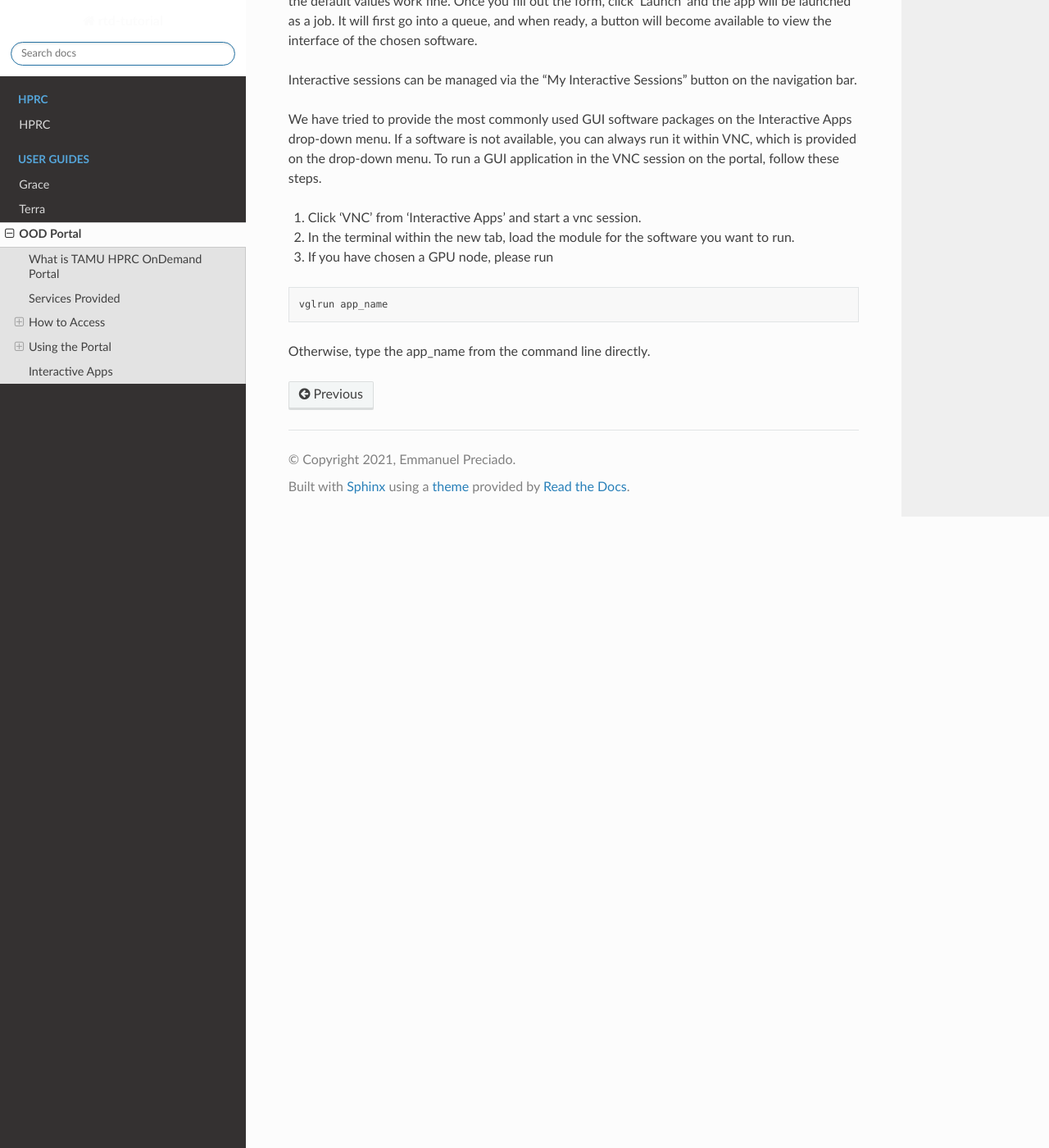
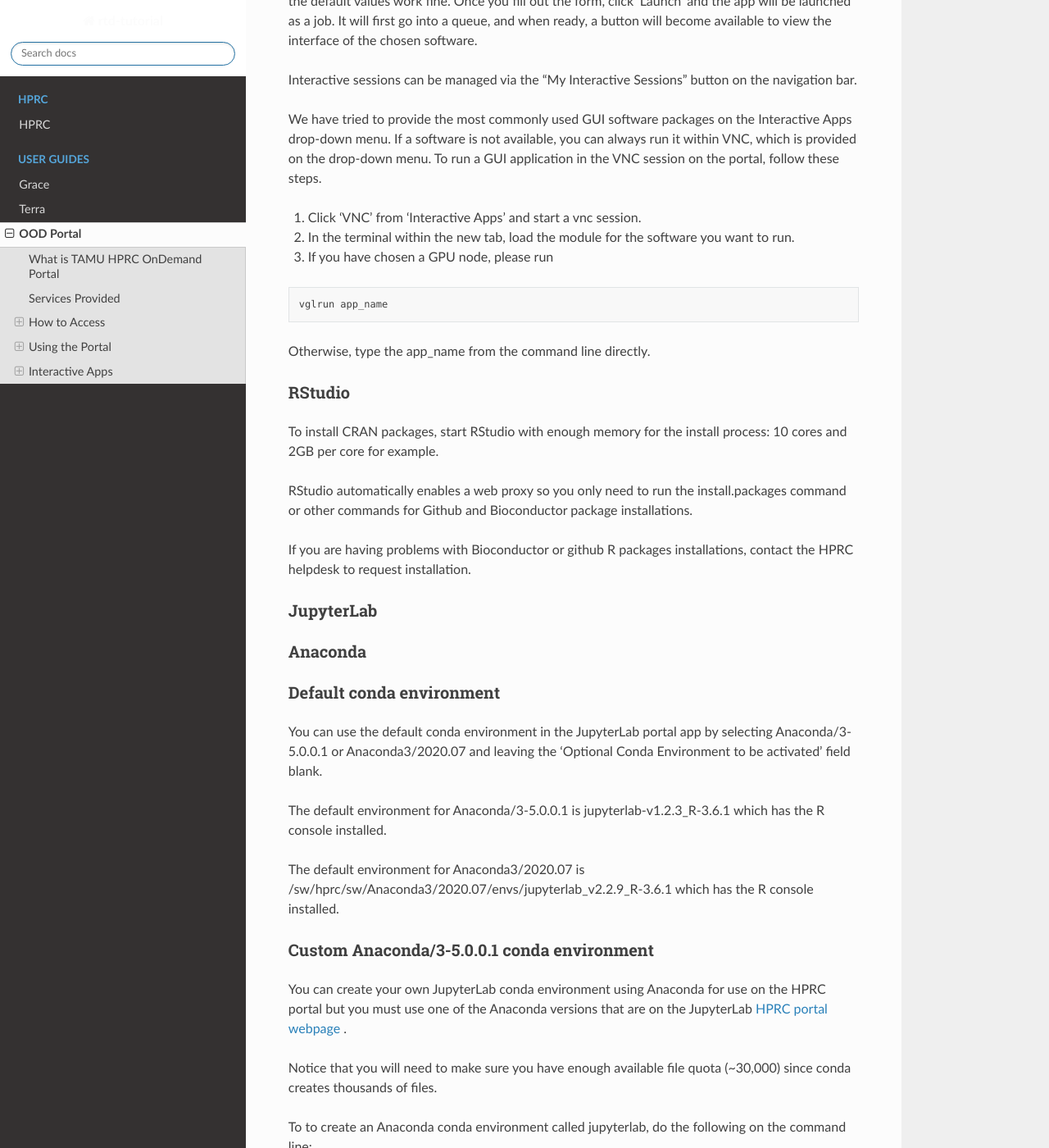
Before and after one commit to EmmanuelDej/rtd-tutorial, a Sphinx documentation site: the page built from docs/ood.rst, in a window 1280 px wide and 1400 px high, scrolled down 6758 px. Shown: the whole window at 82% size. Built offline with Sphinx 7.4.7 and the Read the Docs theme 2.0.0, drawn with Linux system fonts in a browser that asks for light colours; pages that are not in the unit, such as notebooks, are missing from menus; some of the changed text lies outside the part shown.

Commit message:
Update ood.rst

```diff
--- a/docs/ood.rst
+++ b/docs/ood.rst
@@ -180,3 +180,73 @@
       vglrun app_name
 
 Otherwise, type the app_name from the command line directly.
+
+RStudio
+*******
+To install CRAN packages, start RStudio with enough memory for the install process: 10 cores and 2GB per core for example.
+
+RStudio automatically enables a web proxy so you only need to run the install.packages command or other commands for Github and Bioconductor package installations.
+
+If you are having problems with Bioconductor or github R packages installations, contact the HPRC helpdesk to request installation.
+
+JupyterLab
+**********
+
+Anaconda
+********
+
+Default conda environment
+*************************
+You can use the default conda environment in the JupyterLab portal app by selecting Anaconda/3-5.0.0.1 or Anaconda3/2020.07 and leaving the 'Optional Conda Environment to be activated' field blank.
+
+The default environment for Anaconda/3-5.0.0.1 is jupyterlab-v1.2.3_R-3.6.1 which has the R console installed.
+
+The default environment for Anaconda3/2020.07 is /sw/hprc/sw/Anaconda3/2020.07/envs/jupyterlab_v2.2.9_R-3.6.1 which has the R console installed.
+
+Custom Anaconda/3-5.0.0.1 conda environment
+*******************************************
+You can create your own JupyterLab conda environment using Anaconda for use on the HPRC portal but you must use one of the Anaconda versions that are on the JupyterLab `HPRC portal webpage <https://portal-terra.hprc.tamu.edu/pun/sys/dashboard/batch_connect/sys/jupyterlab/session_contexts/new>`_ .
+
+Notice that you will need to make sure you have enough available file quota (~30,000) since conda creates thousands of files.
+
+To to create an Anaconda conda environment called jupyterlab, do the following on the command line:
+
+.. code-block::
+
+      module purge
+      module load Anaconda/3-5.0.0.1
+      conda create -n jupyterlab
+
+After your jupyterlab environment is created, you will see output on how to activate and use your jupyterlab environment
+
+.. code-block:: php
+
+      #
+      # To activate this environment, use:
+      # > source activate jupyterlab
+      #
+      # To deactivate an active environment, use:
+      # > source deactivate
+      #
+
+Then you can install jupyterlab (specifying a version if needed) and add packages to your jupyterlab environment
+
+.. code-block:: php
+
+      source activate jupyterlab
+      conda install -c conda-forge jupyterlab
+      conda install -c conda-forge package-name
+
+You can specify a specific package version with the install command. For example to install pandas version 1.1.3:
+
+.. code-block:: php
+
+      conda install -c conda-forge pandas=1.1.3
+
+To remove downloads after packages are installed.
+
+.. code-block:: php
+
+      conda clean -t
+
+When using Anaconda/3-5.0.0.1, use just the environment name in the 'Optional Environment to be activated' field which in this example will be **jupyterlab**
```
